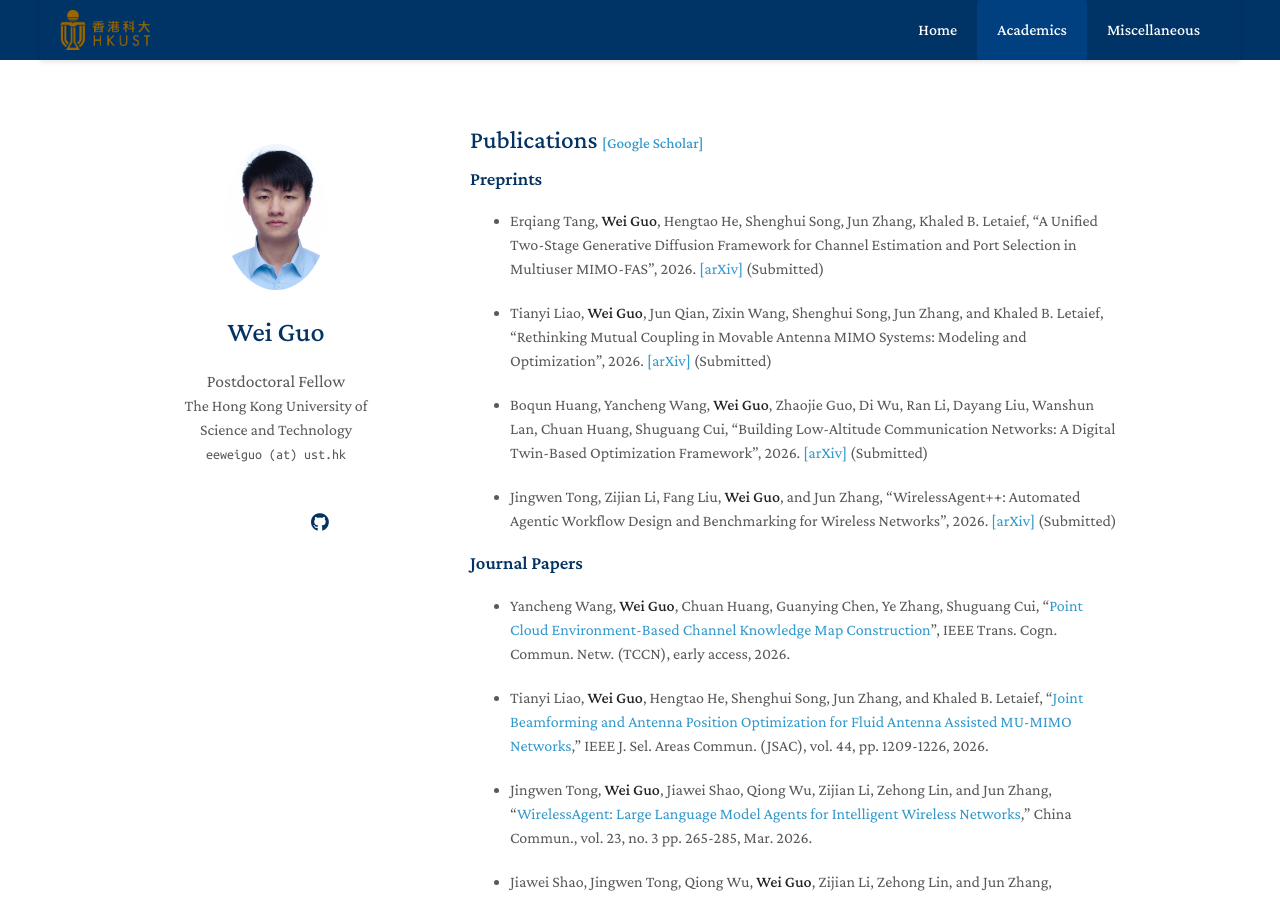
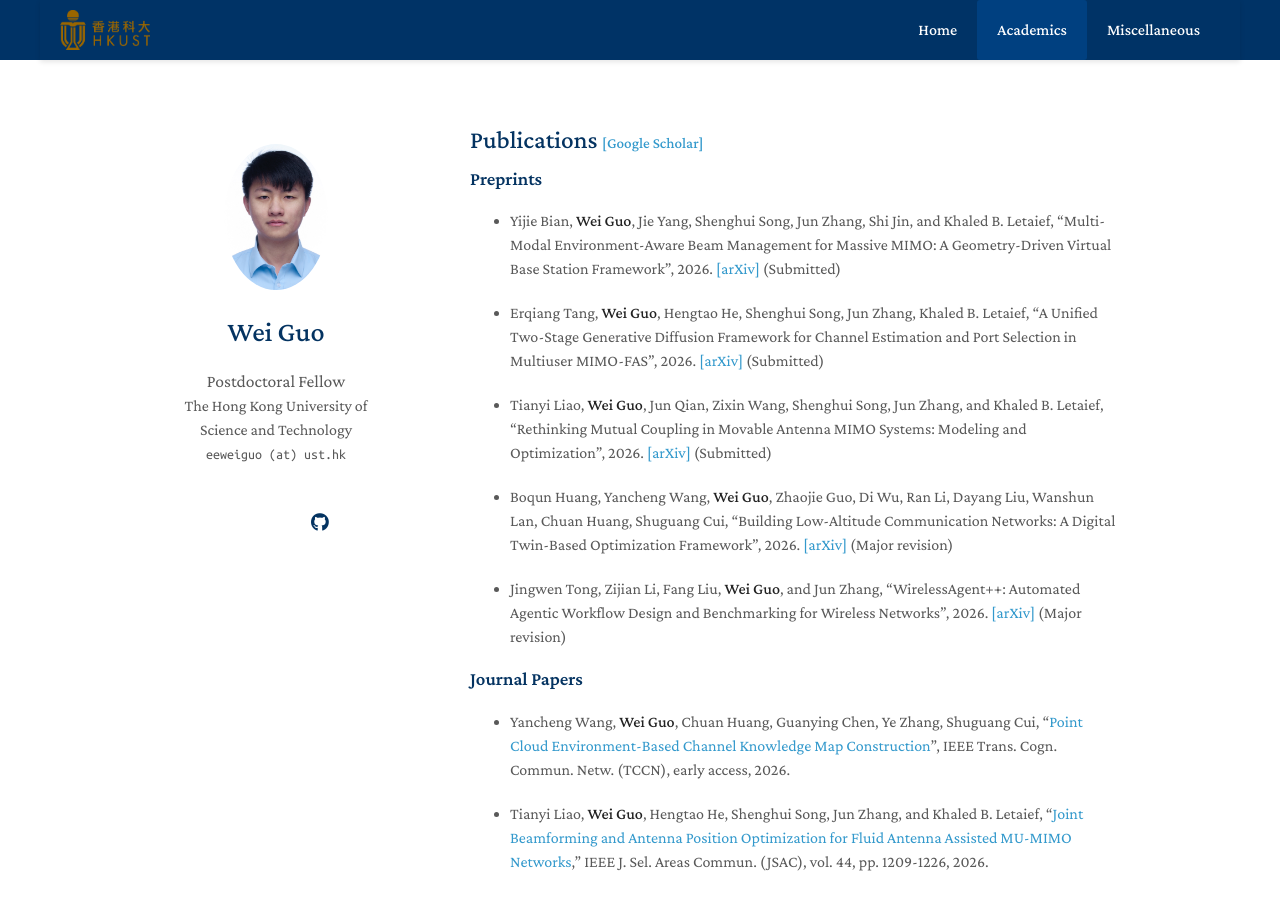
Before and after one commit to weiiguo/weiiguo.github.io, a Jekyll site: the page built from academics.md, in a window 1280 px wide and 900 px high. Built offline with Jekyll 4.4.1, drawn with Linux system fonts in a browser that asks for light colours; a style sheet for code colours, icons or effects is not loaded.

Commit message:
Update New Preprints

```diff
--- a/academics.md
+++ b/academics.md
@@ -6,13 +6,15 @@
 ## Publications <a href="https://scholar.google.com/citations?user=4dFwT-4AAAAJ" style="font-size: 0.6em;">[Google Scholar]</a>
 
 ### Preprints
+- Yijie Bian, **Wei Guo**, Jie Yang, Shenghui Song, Jun Zhang, Shi Jin, and Khaled B. Letaief, "Multi-Modal Environment-Aware Beam Management for Massive MIMO: A Geometry-Driven Virtual Base Station Framework", 2026. [\[arXiv\]](https://arxiv.org/abs/2606.26567) (Submitted)
+
 - Erqiang Tang, **Wei Guo**, Hengtao He, Shenghui Song, Jun Zhang, Khaled B. Letaief, "A Unified Two-Stage Generative Diffusion Framework for Channel Estimation and Port Selection in Multiuser MIMO-FAS", 2026. [\[arXiv\]](https://arxiv.org/abs/2605.29679) (Submitted)
 
 - Tianyi Liao, **Wei Guo**, Jun Qian, Zixin Wang, Shenghui Song, Jun Zhang, and Khaled B. Letaief, "Rethinking Mutual Coupling in Movable Antenna MIMO Systems: Modeling and Optimization", 2026. [\[arXiv\]](https://arxiv.org/abs/2604.26282) (Submitted)
 
-- Boqun Huang, Yancheng Wang, **Wei Guo**, Zhaojie Guo, Di Wu, Ran Li, Dayang Liu, Wanshun Lan, Chuan Huang, Shuguang Cui, "Building Low-Altitude Communication Networks: A Digital Twin-Based Optimization Framework", 2026. [\[arXiv\]](https://arxiv.org/abs/2604.17781) (Submitted)
+- Boqun Huang, Yancheng Wang, **Wei Guo**, Zhaojie Guo, Di Wu, Ran Li, Dayang Liu, Wanshun Lan, Chuan Huang, Shuguang Cui, "Building Low-Altitude Communication Networks: A Digital Twin-Based Optimization Framework", 2026. [\[arXiv\]](https://arxiv.org/abs/2604.17781) (Major revision)
 
-- Jingwen Tong, Zijian Li, Fang Liu, **Wei Guo**, and Jun Zhang, "WirelessAgent++: Automated Agentic Workflow Design and Benchmarking for Wireless Networks", 2026. [\[arXiv\]](https://arxiv.org/abs/2603.00501) (Submitted)
+- Jingwen Tong, Zijian Li, Fang Liu, **Wei Guo**, and Jun Zhang, "WirelessAgent++: Automated Agentic Workflow Design and Benchmarking for Wireless Networks", 2026. [\[arXiv\]](https://arxiv.org/abs/2603.00501) (Major revision)
 
 
 ### Journal Papers
```
